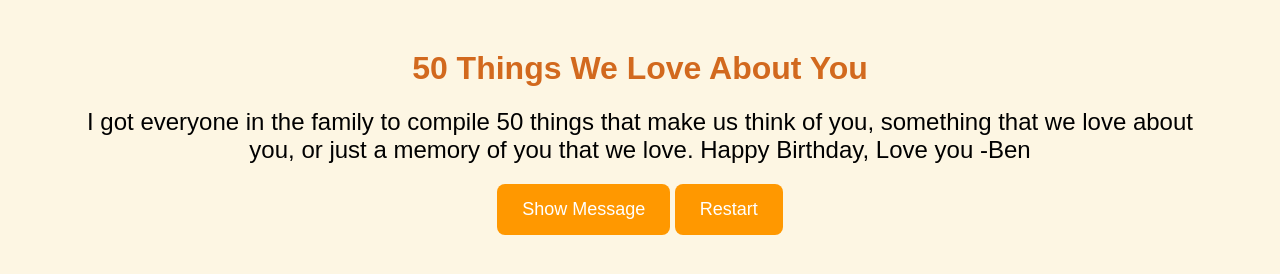
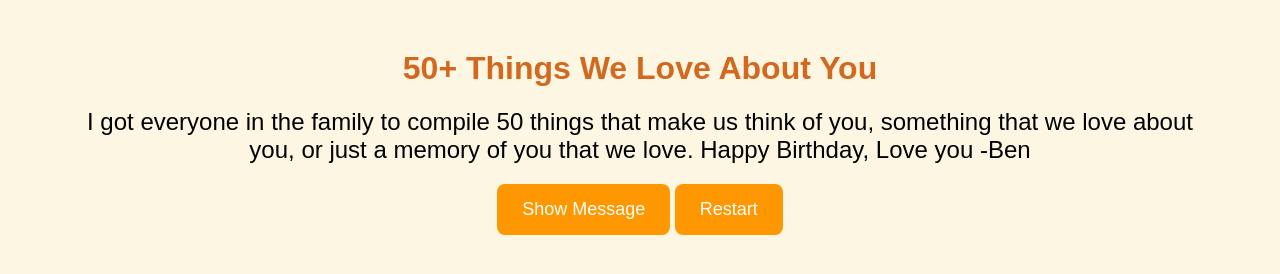
Before and after one commit to Benzene23/MomBirthday, a plain HTML site: page index.html in a window 1280 px wide. Drawn offline with nearby package versions, Linux system fonts and the light colour scheme.

Commit message:
+ update

```diff
--- a/index.html
+++ b/index.html
@@ -44,7 +44,7 @@
 </head>
 <body>
 
-    <h1>50 Things We Love About You</h1>
+    <h1>50+ Things We Love About You</h1>
     <p id="message">I got everyone in the family to compile 50 things that make us think of you, something that we love about you, or just a memory of you that we love. Happy Birthday, Love you -Ben</p>
     <button onclick="showRandomMessage()">Show Message</button>
     <button onclick="restart()">Restart</button>
```
